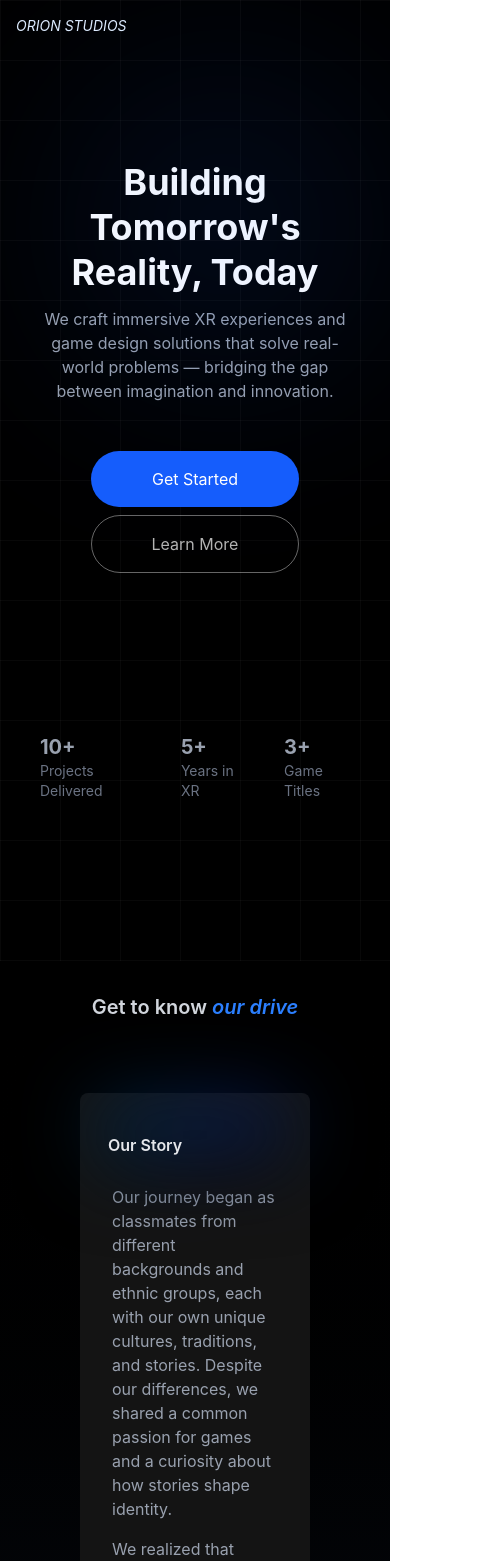
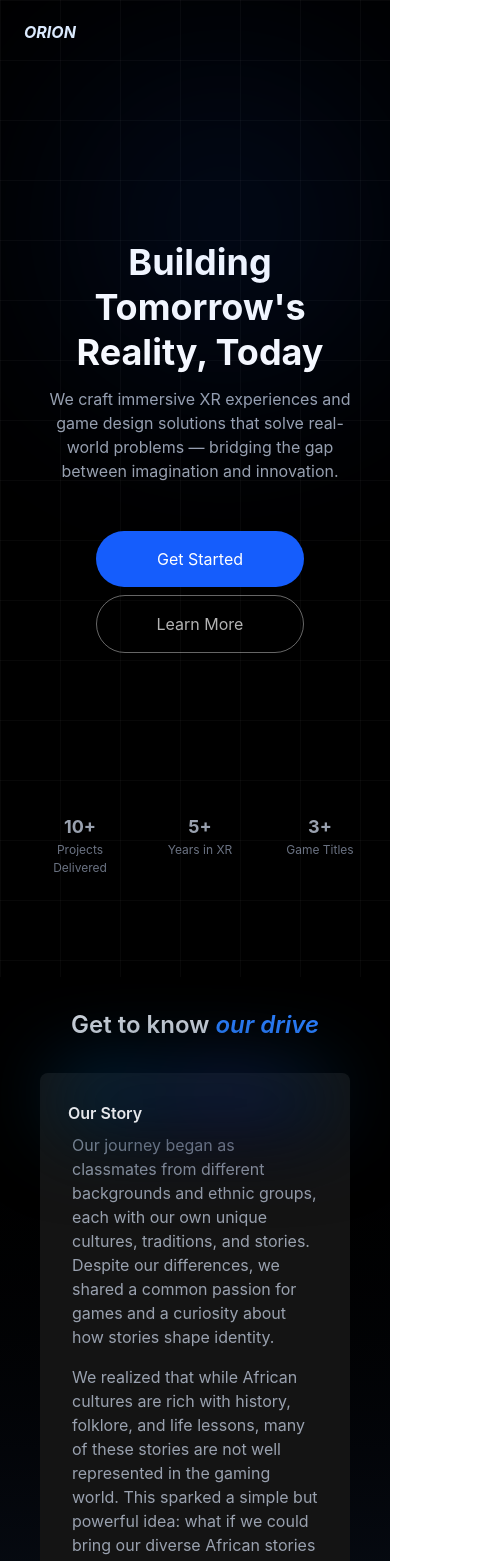
Before and after one commit to Tobadave/RENDER, a React (Vite) app: page / in a window 390 px wide. Shown: the top 1561 px of the page, 497 px wide, since content can reach past the window. Built offline with nearby package versions, Linux system fonts and the light colour scheme.

Commit message:
updated at lab..

```diff
--- a/src/App.jsx
+++ b/src/App.jsx
@@ -18,7 +18,7 @@ const App = () => {
         <Route path="/contact" element={<Contact />} />
       </Routes>
 
-      <Footer />
+      {/* <Footer />   */}
     </BrowserRouter>
   )
 }
--- a/src/components/Navbar.jsx
+++ b/src/components/Navbar.jsx
@@ -18,8 +18,8 @@ const Navbar = () => {
       ${scrolled ? 'bg-black/40 backdrop-blur-md border-b border-white/10' : 'bg-transparent'}
     `}>
 
-      <div className='flex md:font-extrabold text-sm md:text-2xl italic uppercase text-blue-100'>
-        orion Studios
+      <div className='flex font-bold md:font-extrabold text-md md:text-2xl italic uppercase px-2 py-1 md:p-0 text-blue-100'>
+        orion <p className='hidden md:flex'> Studios</p>
       </div>
 
       <div className='gap-5 md:gap-2 text-[15px] hidden md:flex
--- a/src/pages/Contact.jsx
+++ b/src/pages/Contact.jsx
@@ -32,7 +32,7 @@ const Contact = () => {
 
                         </textarea>
                     </div>
-                    <button className='mt-4 uppercase text-sm md:font-bold w-full md:mx-auto px-8 py-4 bg-gray-300
+                    <button className='mt-4 uppercase text-sm md:font-bold w-full md:w-fit px-8 py-4 bg-gray-300
                      text-black hover:text-white hover:cursor-pointer hover:bg-blue-700/70 rounded-xl'>
                         send message
                     </button>
--- a/src/pages/Home.jsx
+++ b/src/pages/Home.jsx
@@ -28,8 +28,8 @@ const Home = () => {
     <>
       {/* ── HERO ── */}
       <section className='
-        relative flex flex-row items-center
-        py-40 md:py-75 md:min-h-[50vh] bg-black
+        relative flex flex-row items-center pb-25 md:pb-0
+        pt-60 md:py-75 md:min-h-[50vh] bg-black
         px-10 md:px-35 overflow-hidden
       '>
         {/* Grid background */}
@@ -70,9 +70,9 @@ const Home = () => {
         {/* LIVE NUMBER STATS */}
           <div className='flex gap-10 mt-40 md:mt-10 mx-auto md:mx-0 justify-center md:text-left'>
             {HERO_STATS.map((stat) => (
-              <div key={stat.label}>
-                <span className='text-gray-400 font-bold text-xl md:text-2xl'>{stat.value}</span>
-                <p className='text-gray-500 text-sm'>{stat.label}</p>
+              <div key={stat.label} className='w-20 md:w-fit'>
+                <span className='text-gray-400 font-bold  text-lg flex md:flex-none justify-center md:items-* md:text-2xl'>{stat.value}</span>
+                <p className='text-gray-500 text-[12px] md:text-sm md:text-left text-center'>{stat.label}</p>
               </div>
             ))}
           </div>
@@ -103,21 +103,21 @@ const Home = () => {
             animate={{ opacity: 1, y: 0 }}
             exit={{ opacity: 0, y: -15 }}
             transition={{ duration: 0.6 }}
-            className='flex justify-center py-8 text-xl md:text-4xl text-gray-300 font-semibold'
+            className='flex justify-center py-8 text-2xl md:text-4xl text-gray-300 font-semibold'
           >
             Get to know&nbsp;
             <span className='text-blue-500 italic'>{phrases[index]}</span>
           </motion.p>
         </AnimatePresence>
 
-        <div className='flex flex-col md:flex-row gap-3 p-10'>
+        <div className='flex flex-col md:flex-row gap-3 md:p-10'>
 
           {/* Left box */}
           <div className='flex flex-1 flex-col rounded-lg bg-[#141414] text-white'>
-            <div className='p-5 pt-3'>
+            <div className='md:p-5 md:pt-3 px-5'>
               <div className='relative'>
                 <img src={gamecover} alt=""
-                  className='w-full h-15 object-cover rounded-t-lg blur-2xl'
+                  className='w-full md: h-15 object-cover rounded-t-lg blur-2xl'
                 />
                 <p className='absolute bottom-2 left-2 text-gray-200 z-10 md:text-3xl font-semibold'>Our Story</p>
               </div>
@@ -158,25 +158,26 @@ const Home = () => {
       </section>
 
       {/* ── EMPTY SECTION ── */}
-      <section className='min-h-[50vh] bg-gray-800 px-35 text-white py-5 flex flex-col gap-2 items-center justify-center'>
+      <section className='min-h-[50vh] bg-gray-800 px-10 md:px-35 text-white py-5 flex flex-col gap-2 items-center justify-center'>
         <span className='flex flex-1/4 flex-col md:flex-row justify-center w-full px-10 py-15'>
             <p className='md:text-6xl md:font-bold'>
               Build experiences like never before</p>
         </span>
-        <span className='flex flex-3/4 flex-col md:flex-row w-full h-full p-10 gap-25'>
+
+        <span className='flex flex-3/4 flex-col md:flex-row w-full h-full p-0 md:p-10 gap-25'>
 
           {/* LEFT SECTION */}
           <div className='flex flex-1/2'>
               <img src={blend} alt="" className='
-              w-full rounded-xl shadow-2xl opacity-80 hover:opacity-100' />
+              w-full rounded-xl shadow-2xl opacity-80 hover:opacity-100 items-center' />
           </div>
 
           {/* RIGHT SECTION */}
           <div className='flex flex-1/2 flex-col'>
-              <p className='flex flex-1/4 text-blue-600 text-4xl font-bold'>
+              <p className='flex flex-1/4 text-blue-600 text-2xl md:text-4xl font-bold pb-8'>
                   Advanced AI Modelled Targetting
               </p>
-              <div className='flex flex-3/4 text-[20px] pb-15'>
+              <div className='flex flex-3/4 text-[15px] md:text-[20px] pb-15'>
                 Lorem ipsum dolor, sit amet consectetur adipisicing elit. Est eveniet inventore neque repellat, similique commodi fugit nulla corrupti delectus cum minima itaque distinctio illo sed blanditiis aspernatur, aliquam perspiciatis dolores exercitationem ipsam non? Maiores accusantium itaque, esse facere est hic et libero, neque praesentium molestias voluptates. Sapiente voluptatem commodi iure fuga alias numquam unde voluptatum.
               </div>
           </div>
```
